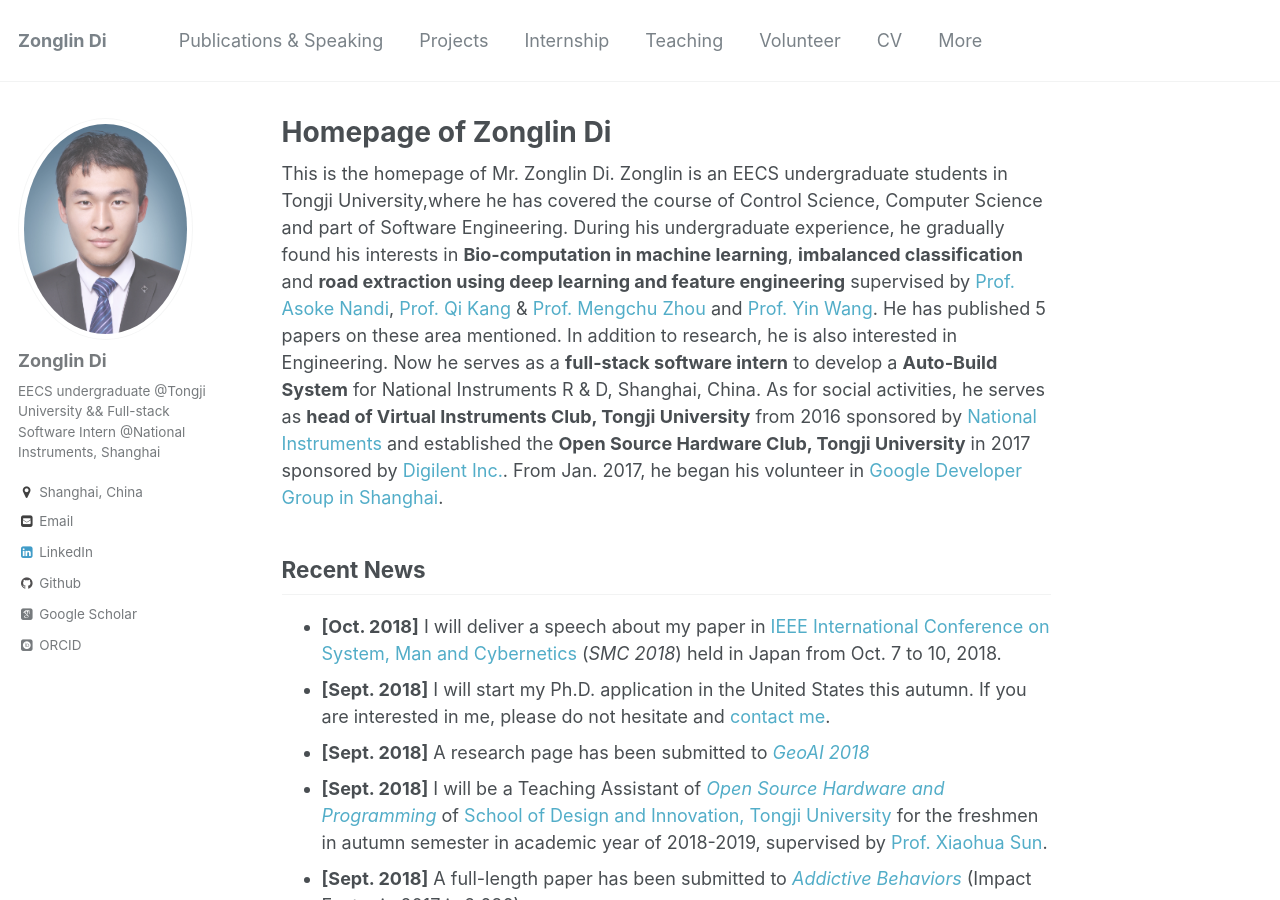
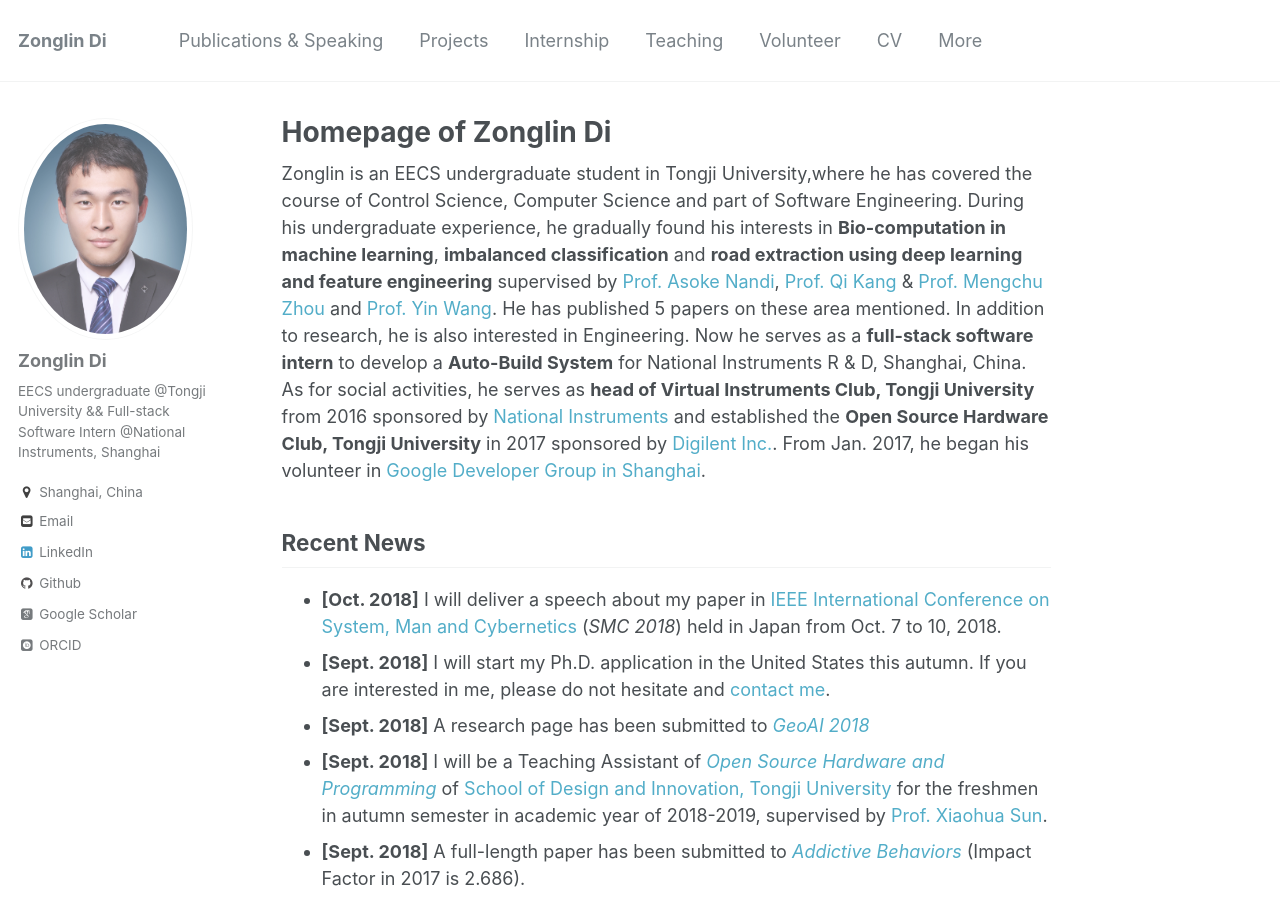
Before and after one commit to ElegantLin/elegantlin.github.io, a Jekyll site: the page built from _pages/about.md, in a window 1280 px wide and 900 px high. Built offline with Jekyll 4.4.1, drawn with Linux system fonts in a browser that asks for light colours; some web fonts are replaced.

Commit message:
fix typo

```diff
--- a/_pages/about.md
+++ b/_pages/about.md
@@ -7,7 +7,7 @@ redirect_from:
   - /about/
   - /about.html
 ---
-This is the homepage of Mr. Zonglin Di. Zonglin is an EECS undergraduate students in Tongji University,where he has covered the course of Control Science, Computer Science and part of Software Engineering. During his undergraduate experience, he gradually found his interests in **Bio-computation in machine learning**, **imbalanced classification** and **road extraction using deep learning and feature engineering** supervised by [Prof. Asoke Nandi](http://www.brunel.ac.uk/people/asoke-k-nandi), [Prof. Qi Kang](https://scholar.google.com.hk/citations?user=t8K4P4wAAAAJ&hl=zh-CN) & [Prof. Mengchu Zhou](https://web.njit.edu/~zhou/) and [Prof. Yin Wang](http://web.eecs.umich.edu/~yinw/). He has published 5 papers on these area mentioned. In addition to research, he is also interested in Engineering. Now he serves as a **full-stack software intern** to develop a **Auto-Build System** for National Instruments R & D, Shanghai, China. As for social activities, he serves as **head of Virtual Instruments Club, Tongji University** from 2016 sponsored by [National Instruments](http://www.ni.com/en-us.html) and established the **Open Source Hardware Club, Tongji University** in 2017 sponsored by [Digilent Inc.](http://www.digilent.com.cn/). From Jan. 2017, he began his volunteer in [Google Developer Group in Shanghai](https://chinagdg.org/p/gdg-shanghai/).
+Zonglin is an EECS undergraduate student in Tongji University,where he has covered the course of Control Science, Computer Science and part of Software Engineering. During his undergraduate experience, he gradually found his interests in **Bio-computation in machine learning**, **imbalanced classification** and **road extraction using deep learning and feature engineering** supervised by [Prof. Asoke Nandi](http://www.brunel.ac.uk/people/asoke-k-nandi), [Prof. Qi Kang](https://scholar.google.com.hk/citations?user=t8K4P4wAAAAJ&hl=zh-CN) & [Prof. Mengchu Zhou](https://web.njit.edu/~zhou/) and [Prof. Yin Wang](http://web.eecs.umich.edu/~yinw/). He has published 5 papers on these area mentioned. In addition to research, he is also interested in Engineering. Now he serves as a **full-stack software intern** to develop a **Auto-Build System** for National Instruments R & D, Shanghai, China. As for social activities, he serves as **head of Virtual Instruments Club, Tongji University** from 2016 sponsored by [National Instruments](http://www.ni.com/en-us.html) and established the **Open Source Hardware Club, Tongji University** in 2017 sponsored by [Digilent Inc.](http://www.digilent.com.cn/). From Jan. 2017, he began his volunteer in [Google Developer Group in Shanghai](https://chinagdg.org/p/gdg-shanghai/).
 
 
 Recent News
@@ -37,4 +37,4 @@ If you want the references to know more about me, you can contact these people:
 
 For more info
 ------
-Please visit [More]()(on its way TAT...) for more posts or my feeling both in Research and Engineering.
+Please visit [More]() (on its way TAT...) for more posts or my feeling both in Research and Engineering.
```
